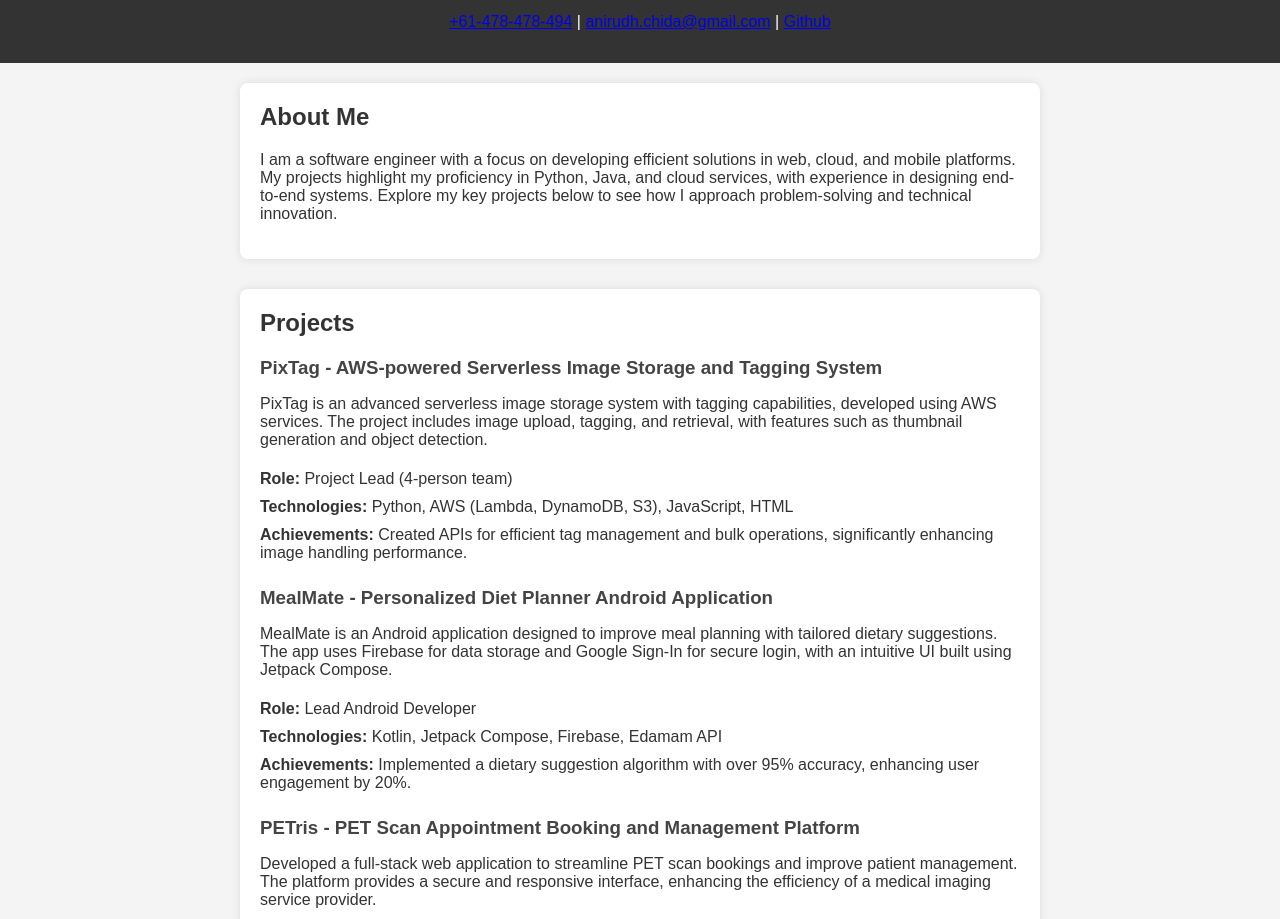
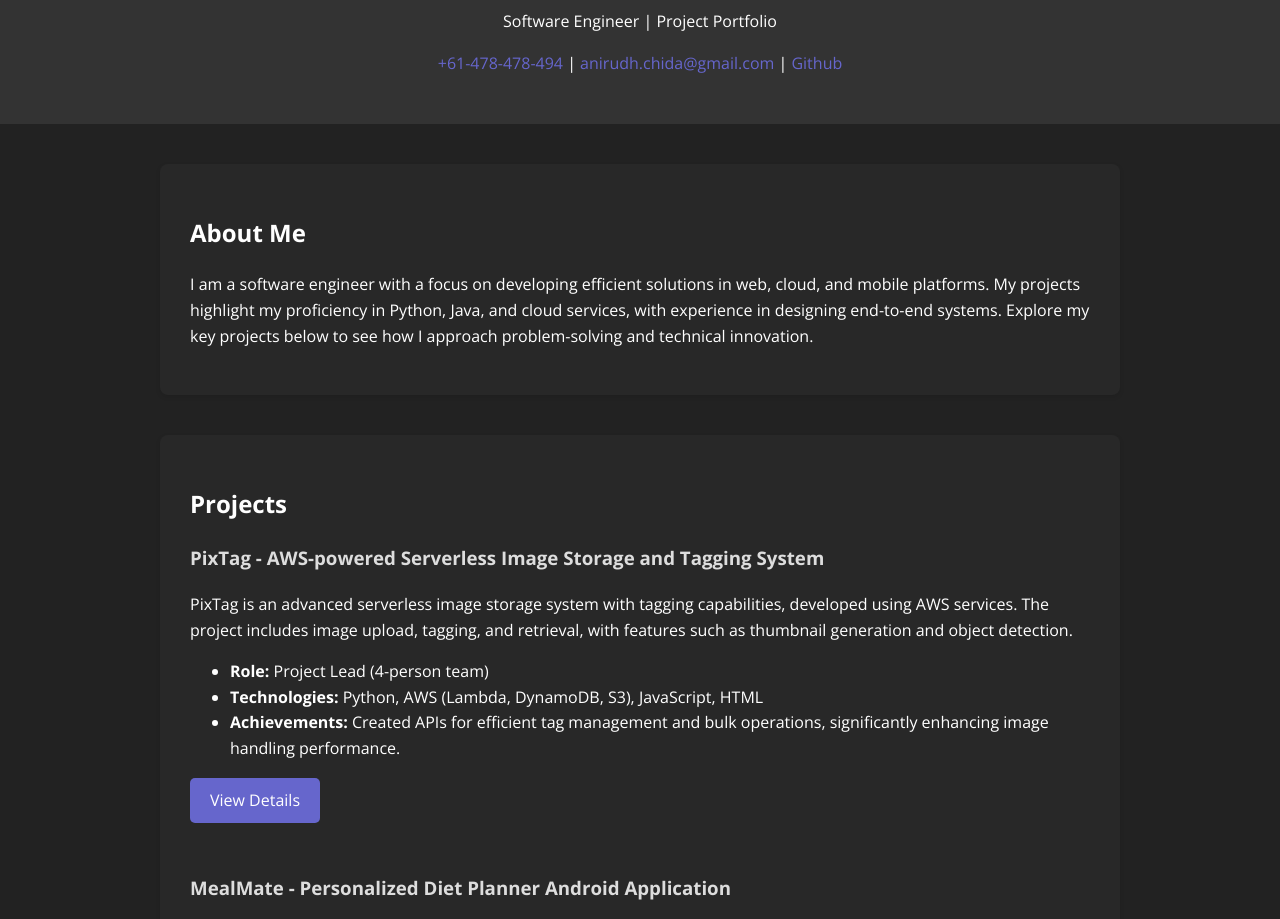
Before and after one commit to RootSlayr/rootslayr.github.io, a plain HTML site: page index.html in a window 1280 px wide. Shown: the part 117-1036 px from the top of the page. Drawn offline with nearby package versions, Linux system fonts and the light colour scheme.

Commit message:
Added basic Page for project

```diff
--- a/index.html
+++ b/index.html
@@ -6,76 +6,117 @@
     <meta name="viewport" content="width=device-width, initial-scale=1.0">
     <title>Anirudh Chidambaram - Project Portfolio</title>
     <link rel="icon" href="favicon.ico" type="image/x-icon">
+    <link href="https://fonts.googleapis.com/css2?family=Open+Sans:wght@400;700&display=swap" rel="stylesheet">
     <style>
         body {
-            font-family: Arial, sans-serif;
+            font-family: 'Open Sans', sans-serif;
             margin: 0;
             padding: 0;
-            color: #333;
-            background-color: #f4f4f4;
+            color: #fff;
+            background-color: #222;
+            line-height: 1.6;
         }
 
-        header,
-        footer {
+        header {
             background-color: #333;
-            color: #fff;
+            padding: 2em 0;
             text-align: center;
-            padding: 1em;
+        }
+
+        a {
+            color: #66c;
+            text-decoration: none;
+            transition: color 0.2s ease;
+        }
+
+        a:hover {
+            color: #88d;
         }
 
         main {
-            max-width: 800px;
-            margin: auto;
+            max-width: 960px;
+            margin: 20px auto;
             padding: 20px;
         }
 
         section {
-            margin-bottom: 30px;
-            background: #fff;
-            padding: 20px;
+            margin-bottom: 40px;
+            background: #282828;
+            padding: 30px;
             border-radius: 8px;
-            box-shadow: 0 0 10px rgba(0, 0, 0, 0.1);
+            box-shadow: 0 2px 5px rgba(0, 0, 0, 0.1);
         }
 
-        h2,
+        h1,
+        h2 {
+            color: #fff;
+        }
+
         h3 {
-            color: #333;
-            margin-top: 0;
+            color: #ddd;
         }
 
         .project {
-            margin-bottom: 20px;
+            margin-bottom: 30px;
+            transition: transform 0.2s ease, box-shadow 0.2s ease;
         }
 
-        .project h3 {
-            color: #444;
-            margin-bottom: 5px;
+        .project:hover {
+            transform: translateY(-5px);
+            box-shadow: 0 4px 10px rgba(0, 0, 0, 0.2);
         }
 
-        ul {
-            list-style-type: none;
-            padding: 0;
+        /* Smooth Scrolling */
+        html {
+            scroll-behavior: smooth;
         }
 
-        ul li {
-            padding: 5px 0;
+        /* Optional: Add a subtle loading animation */
+        .loading {
+            opacity: 0;
+            transition: opacity 0.5s ease-in-out;
+        }
+
+        .loaded {
+            opacity: 1;
+        }
+
+        .view-all-button {
+            display: inline-block;
+            padding: 10px 20px;
+            background-color: #66c;
+            /* Use your accent color */
+            color: #fff;
+            border: none;
+            border-radius: 5px;
+            text-decoration: none;
+            transition: background-color 0.2s ease;
+            margin-bottom: 20px;
+            /* Add some space below the button */
+        }
+
+        .view-all-button:hover {
+            background-color: #88d;
+            /* Slightly darker on hover */
+            cursor: pointer;
         }
     </style>
 </head>
 
 <body>
 
-    <!-- Header Section -->
     <header>
         <h1>Anirudh Chidambaram</h1>
         <p>Software Engineer | Project Portfolio</p>
-        <p><a href="tel:+61478478494">+61-478-478-494</a> | <a
-                href="mailto:anirudh.chida@gmail.com">anirudh.chida@gmail.com</a> | <a
-                href="https://github.com/RootSlayr">Github</a></p>
+        <p>
+            <a href="tel:+61478478494">+61-478-478-494</a> |
+            <a href="mailto:anirudh.chida@gmail.com">anirudh.chida@gmail.com</a> |
+            <a href="https://github.com/RootSlayr">Github</a>
+        </p>
     </header>
 
-    <main>
-        <!-- Introduction Section -->
+    <main class="loading">
+
         <section id="about">
             <h2>About Me</h2>
             <p>I am a software engineer with a focus on developing efficient solutions in web, cloud, and mobile
@@ -84,7 +125,6 @@
                 technical innovation.</p>
         </section>
 
-        <!-- Projects Section -->
         <section id="projects">
             <h2>Projects</h2>
 
@@ -99,6 +139,7 @@
                     <li><strong>Achievements:</strong> Created APIs for efficient tag management and bulk operations,
                         significantly enhancing image handling performance.</li>
                 </ul>
+                <a href="pixtag.html" class="view-all-button">View Details</a>
             </div>
 
             <div class="project">
@@ -128,7 +169,6 @@
             </div>
         </section>
 
-        <!-- Skills Section -->
         <section id="skills">
             <h2>Technical Skills</h2>
             <ul>
@@ -140,22 +180,43 @@
             </ul>
         </section>
 
-        <!-- Contact Section -->
         <section id="contact">
             <h2>Contact</h2>
             <p>I'm always open to discussing potential projects and opportunities. Feel free to reach out to me through
                 any of the methods below:</p>
-            <p><a href="mailto:anirudh.chida@gmail.com">anirudh.chida@gmail.com</a> | <a
-                    href="https://github.com/RootSlayr">Github</a> | <a
-                    href="https://www.linkedin.com/in/anirudh-chida/">LinkedIn</a></p>
+            <p>
+                <a href="mailto:anirudh.chida@gmail.com">anirudh.chida@gmail.com</a> |
+                <a href="https://github.com/RootSlayr">Github</a> |
+                <a href="https://www.linkedin.com/in/anirudh-chida/">LinkedIn</a>
+            </p>
         </section>
     </main>
 
-    <!-- Footer Section -->
     <footer>
         <p>&copy; 2024 Anirudh Chidambaram. All rights reserved.</p>
     </footer>
 
+    <script>
+        // Smooth Scrolling for Navigation (if needed)
+        // You might want to add specific IDs to your sections for more precise scrolling
+
+        // Example:
+        // document.querySelectorAll('a[href^="#"]').forEach(anchor => {
+        //     anchor.addEventListener('click', function (e) {
+        //         e.preventDefault();
+
+        //         document.querySelector(this.getAttribute('href')).scrollIntoView({
+        //             behavior: 'smooth'
+        //         });
+        //     });
+        // });
+
+        // Optional: Loading animation
+        window.addEventListener('load', function () {
+            document.querySelector('main').classList.remove('loading');
+            document.querySelector('main').classList.add('loaded');
+        });
+    </script>
 </body>
 
 </html>
```
Also changed, not shown: pixtag.html (added, +8 -0 lines).
